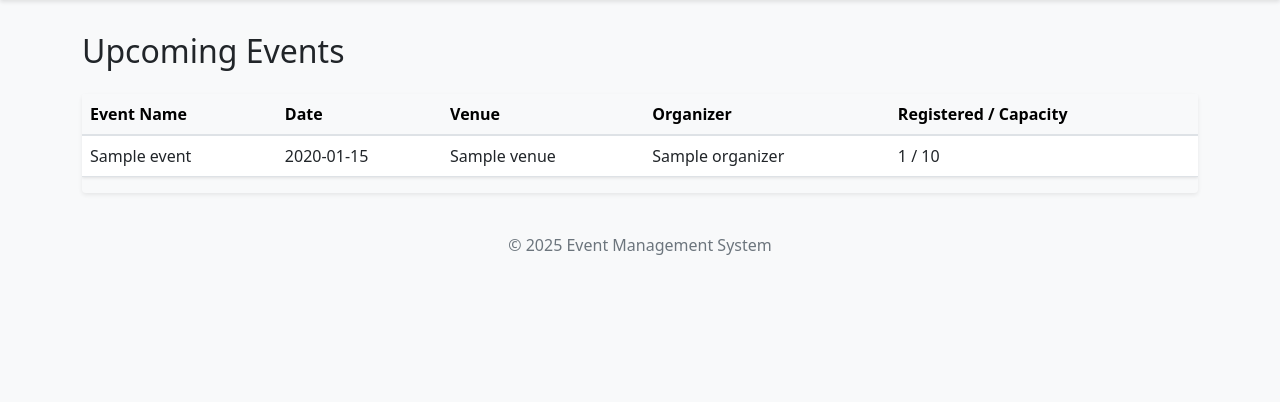
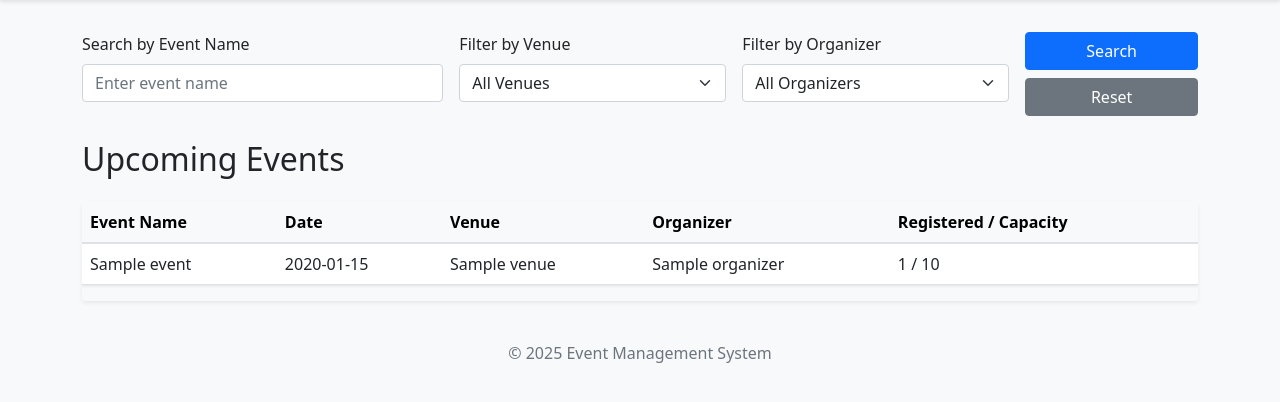
Before and after one commit to RevillaRithika/Event_Management_Sys, a Flask app: page /home in a window 1280 px wide. Shown: the part 72-474 px from the top of the page. Run offline with Flask 2, Linux system fonts and the light colour scheme; tables that the repository leaves empty hold one stand-in row (values such as "Sample post").

Commit message:
Created event name search to homepage with venue and organizer filters

```diff
--- a/templates/base.html
+++ b/templates/base.html
@@ -5,10 +5,8 @@
     <title>{% block title %}Event Management{% endblock %}</title>
     <meta name="viewport" content="width=device-width, initial-scale=1.0">
 
-    <!-- Bootstrap CSS -->
     <link href="https://cdn.jsdelivr.net/npm/bootstrap@5.1.3/dist/css/bootstrap.min.css" rel="stylesheet">
 
-    <!-- Custom Styles -->
     <link rel="stylesheet" href="{{ url_for('static', filename='style.css') }}">
 </head>
 <body>
--- a/templates/events_list.html
+++ b/templates/events_list.html
@@ -1,6 +1,7 @@
 {% extends "base.html" %}
 
 {% block content %}
+
 <div class="row">
     <div class="col-md-12">
         <h2 class="mb-4">All Events</h2>
--- a/templates/index.html
+++ b/templates/index.html
@@ -1,6 +1,38 @@
 {% extends "base.html" %}
 
 {% block content %}
+
+<form method="GET" action="{{ url_for('search_index') }}" class="row g-3 mb-4">
+    <div class="col-md-4">
+        <label for="event_name" class="form-label">Search by Event Name</label>
+        <input type="text" class="form-control" id="event_name" name="event_name" placeholder="Enter event name">
+    </div>
+
+    <div class="col-md-3">
+        <label for="venue_id" class="form-label">Filter by Venue</label>
+        <select class="form-select" name="venue_id" id="venue_id">
+            <option value="">All Venues</option>
+            {% for venue in venues %}
+            <option value="{{ venue.venue_id }}">{{ venue.name }}</option>
+            {% endfor %}
+        </select>
+    </div>
+
+    <div class="col-md-3">
+        <label for="organizer_id" class="form-label">Filter by Organizer</label>
+        <select class="form-select" name="organizer_id" id="organizer_id">
+            <option value="">All Organizers</option>
+            {% for organizer in organizers %}
+            <option value="{{ organizer.organizer_id }}">{{ organizer.name }}</option>
+            {% endfor %}
+        </select>
+    </div>
+
+    <div class="col-md-2 align-self-end">
+        <button type="submit" class="btn btn-primary w-100">Search</button>
+        <a href="{{ url_for('index') }}" class="btn btn-secondary w-100 mt-2">Reset</a>
+    </div>
+</form>
 
 <div class="row">
     <div class="col-md-12">
```
Also changed, not shown: README.md (deleted).
